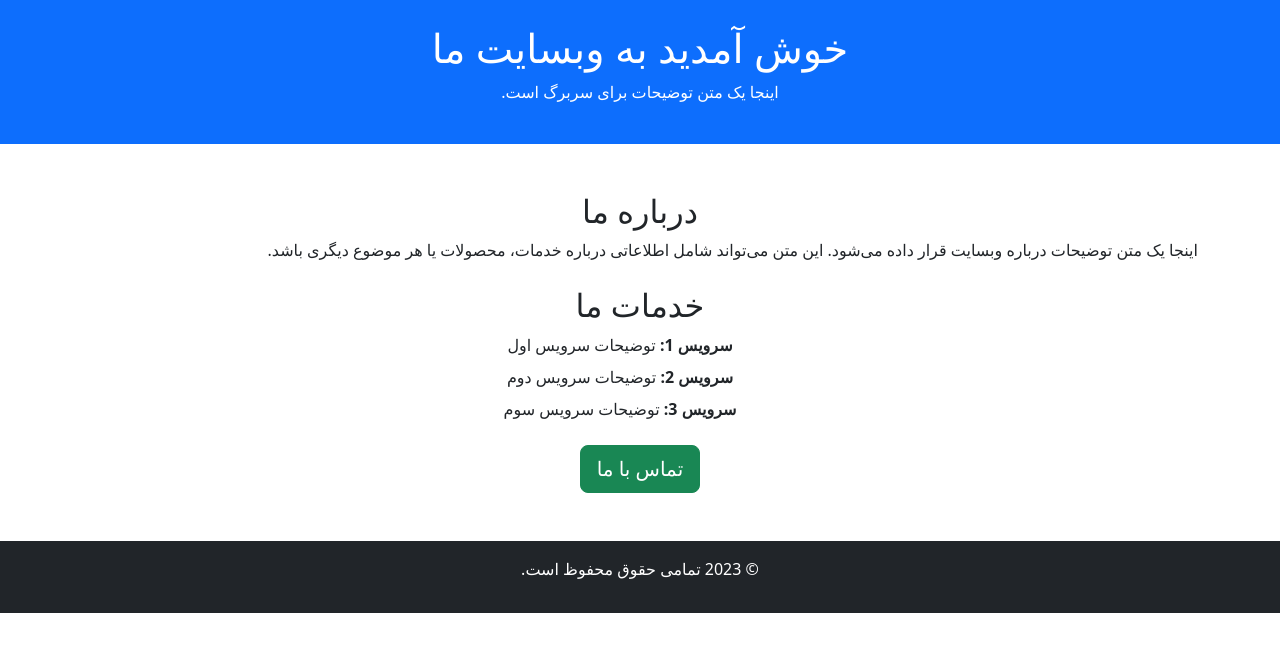
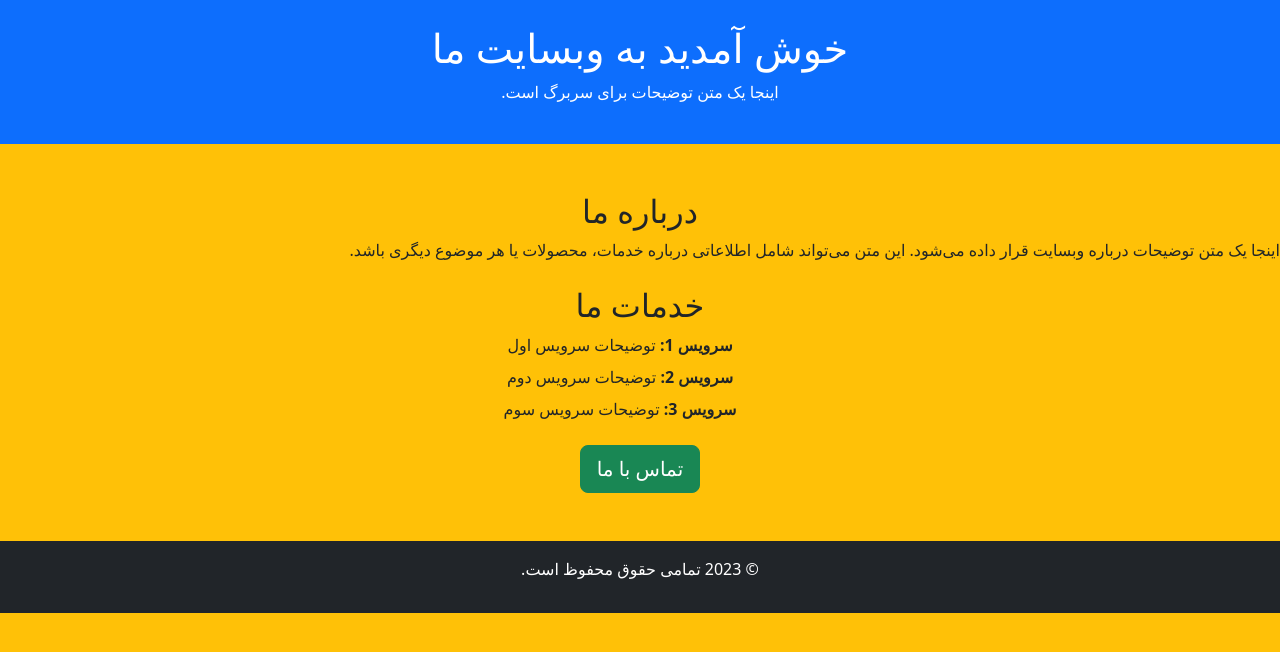
Before and after one commit to AbbasBSK/Web2Project, a plain HTML site: page index.html in a window 1280 px wide. Drawn offline with nearby package versions, Linux system fonts and the light colour scheme.

Commit message:
after added wordfile and complate the project

```diff
--- a/index.html
+++ b/index.html
@@ -7,7 +7,7 @@
     <!-- لینک به فایل CSS Bootstrap -->
     <link href="https://cdn.jsdelivr.net/npm/bootstrap@5.3.0-alpha1/dist/css/bootstrap.min.css" rel="stylesheet">
 </head>
-<body>
+<body class="bg-warning">
 
     <!-- سربرگ صفحه -->
     <header class="bg-primary text-white text-center py-4">
@@ -16,7 +16,7 @@
     </header>
 
     <!-- بخش اصلی صفحه -->
-    <main class="container my-5">
+    <main class="my-5">
         <section class="mb-4">
             <h2 class="text-center">درباره ما</h2>
             <p>اینجا یک متن توضیحات درباره وبسایت قرار داده می‌شود. این متن می‌تواند شامل اطلاعاتی درباره خدمات، محصولات یا هر موضوع دیگری باشد.</p>
```
Also changed, not shown: 2 other files.
